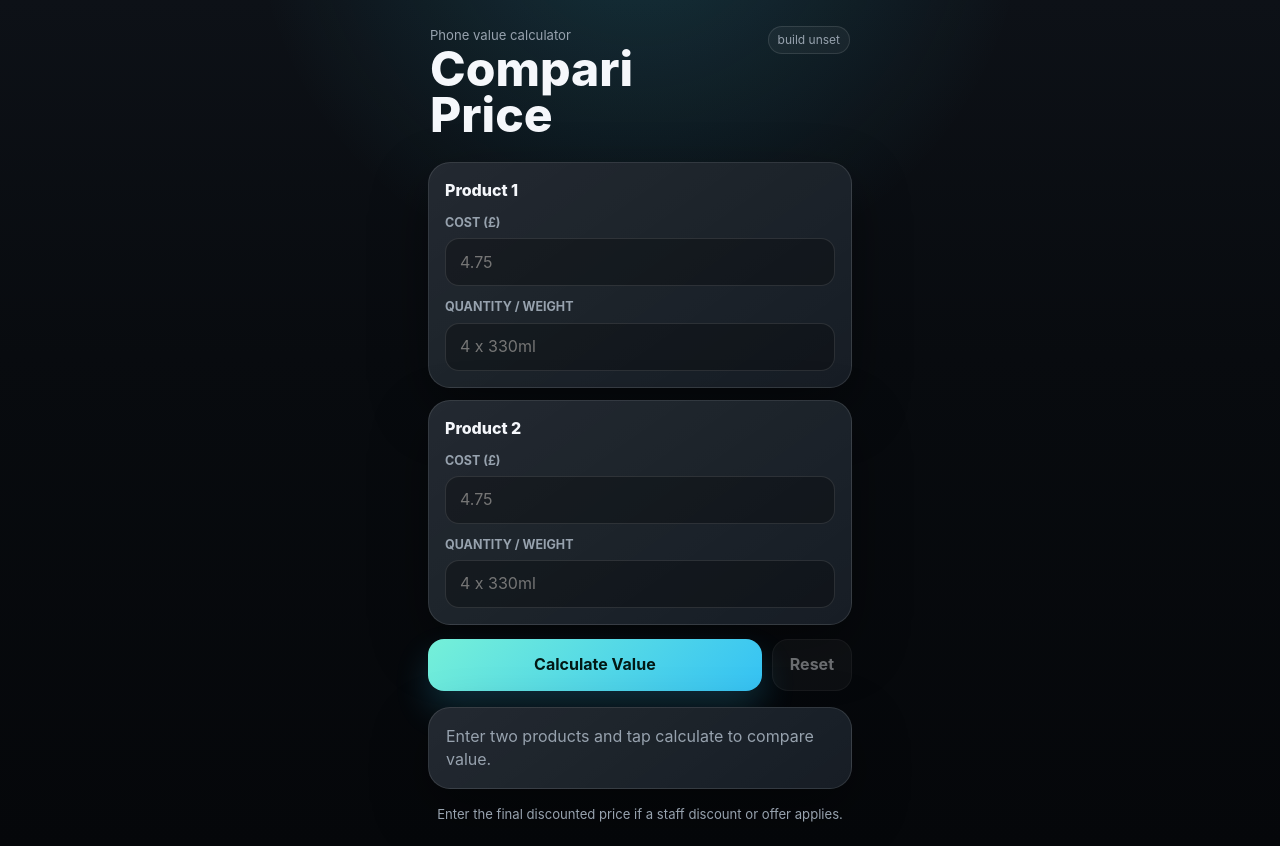
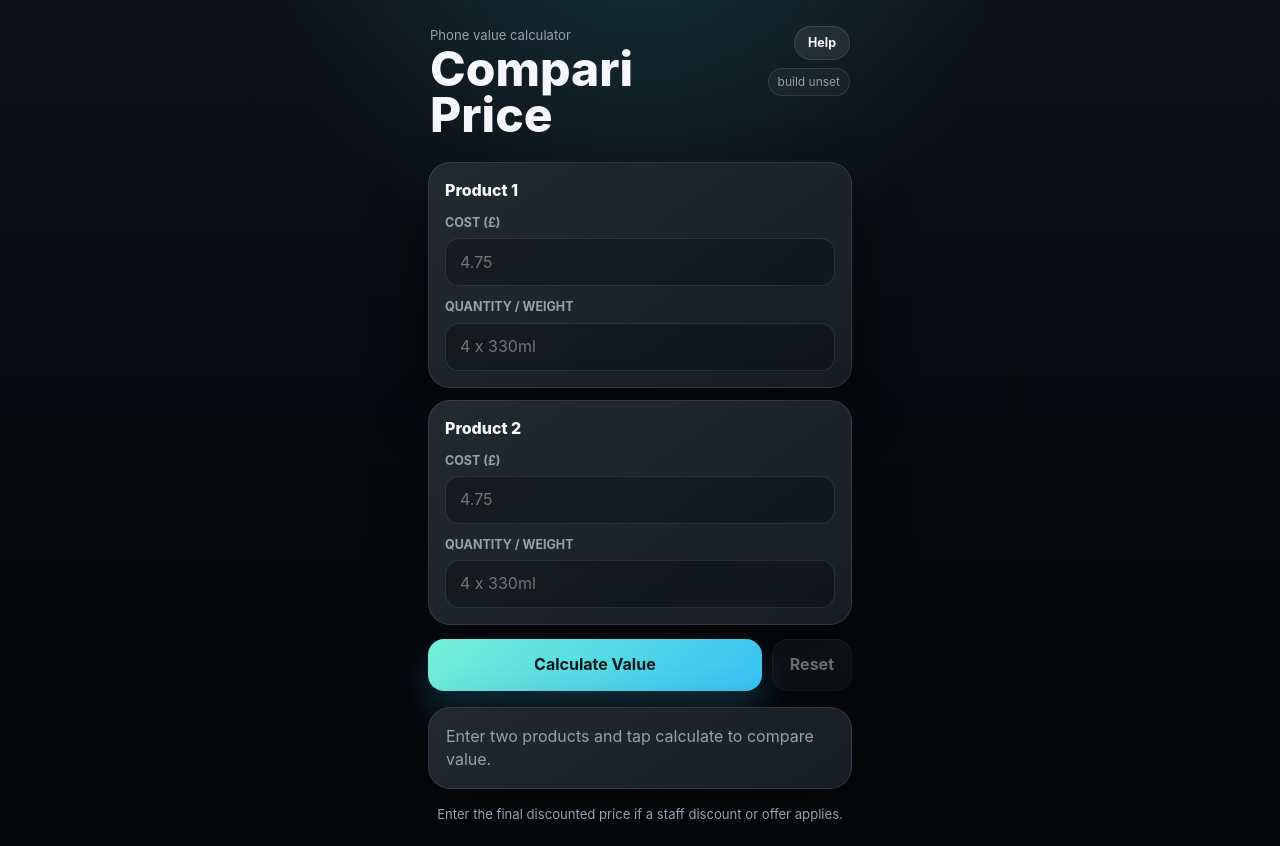
Before and after one commit to sourmilkman/COMPARI-PRICE, a React (Vite) app: page / in a window 1280 px wide. Built offline with nearby package versions, Linux system fonts and the light colour scheme; no server answers.

Commit message:
Add input examples help

```diff
--- a/src/App.css
+++ b/src/App.css
@@ -25,7 +25,6 @@
 }
 
 .build-label {
-  flex: 0 0 auto;
   padding: 7px 9px;
   border: 1px solid var(--border);
   border-radius: 999px;
@@ -33,6 +32,60 @@
   background: rgba(255, 255, 255, 0.045);
   font-size: 0.75rem;
   line-height: 1;
+}
+
+.header-actions {
+  flex: 0 0 auto;
+  display: flex;
+  flex-direction: column;
+  align-items: flex-end;
+  gap: 8px;
+}
+
+.help-button {
+  min-height: 34px;
+  padding: 0 13px;
+  border: 1px solid var(--border);
+  border-radius: 999px;
+  color: var(--text);
+  background: rgba(255, 255, 255, 0.08);
+  font-size: 0.78rem;
+}
+
+.help-panel {
+  padding: 15px;
+  border: 1px solid rgba(101, 228, 206, 0.32);
+  border-radius: 20px;
+  background:
+    linear-gradient(145deg, rgba(101, 228, 206, 0.11), rgba(255, 255, 255, 0.035)),
+    var(--surface);
+  box-shadow: var(--shadow);
+}
+
+.help-panel h2 {
+  margin-bottom: 10px;
+}
+
+.help-panel p {
+  margin-top: 10px;
+  color: var(--muted);
+  font-size: 0.84rem;
+}
+
+.example-list {
+  display: flex;
+  flex-wrap: wrap;
+  gap: 8px;
+}
+
+.example-list span {
+  padding: 7px 9px;
+  border: 1px solid var(--border);
+  border-radius: 999px;
+  color: var(--text);
+  background: rgba(0, 0, 0, 0.22);
+  font-size: 0.86rem;
+  font-weight: 700;
 }
 
 .calculator {
--- a/src/App.jsx
+++ b/src/App.jsx
@@ -112,6 +112,7 @@ function Result({ result }) {
 function App() {
   const [products, setProducts] = useState(initialProducts)
   const [calculation, setCalculation] = useState(null)
+  const [showHelp, setShowHelp] = useState(false)
 
   const canReset = useMemo(
     () => JSON.stringify(products) !== JSON.stringify(initialProducts) || calculation,
@@ -147,8 +148,33 @@ function App() {
           <p className="app-label">Phone value calculator</p>
           <h1>Compari Price</h1>
         </div>
-        <span className="build-label">build {buildId}</span>
+        <div className="header-actions">
+          <button
+            className="help-button"
+            type="button"
+            aria-expanded={showHelp}
+            aria-controls="input-help"
+            onClick={() => setShowHelp((current) => !current)}
+          >
+            Help
+          </button>
+          <span className="build-label">build {buildId}</span>
+        </div>
       </header>
+
+      {showHelp && (
+        <section className="help-panel" id="input-help" aria-label="Input examples">
+          <h2>Input examples</h2>
+          <div className="example-list">
+            <span>4 x 330ml</span>
+            <span>8x100g</span>
+            <span>1.5L</span>
+            <span>2 kg</span>
+            <span>12 items</span>
+          </div>
+          <p>Use the final price after any discount or offer.</p>
+        </section>
+      )}
 
       <form className="calculator" onSubmit={calculate}>
         <ProductForm
```
